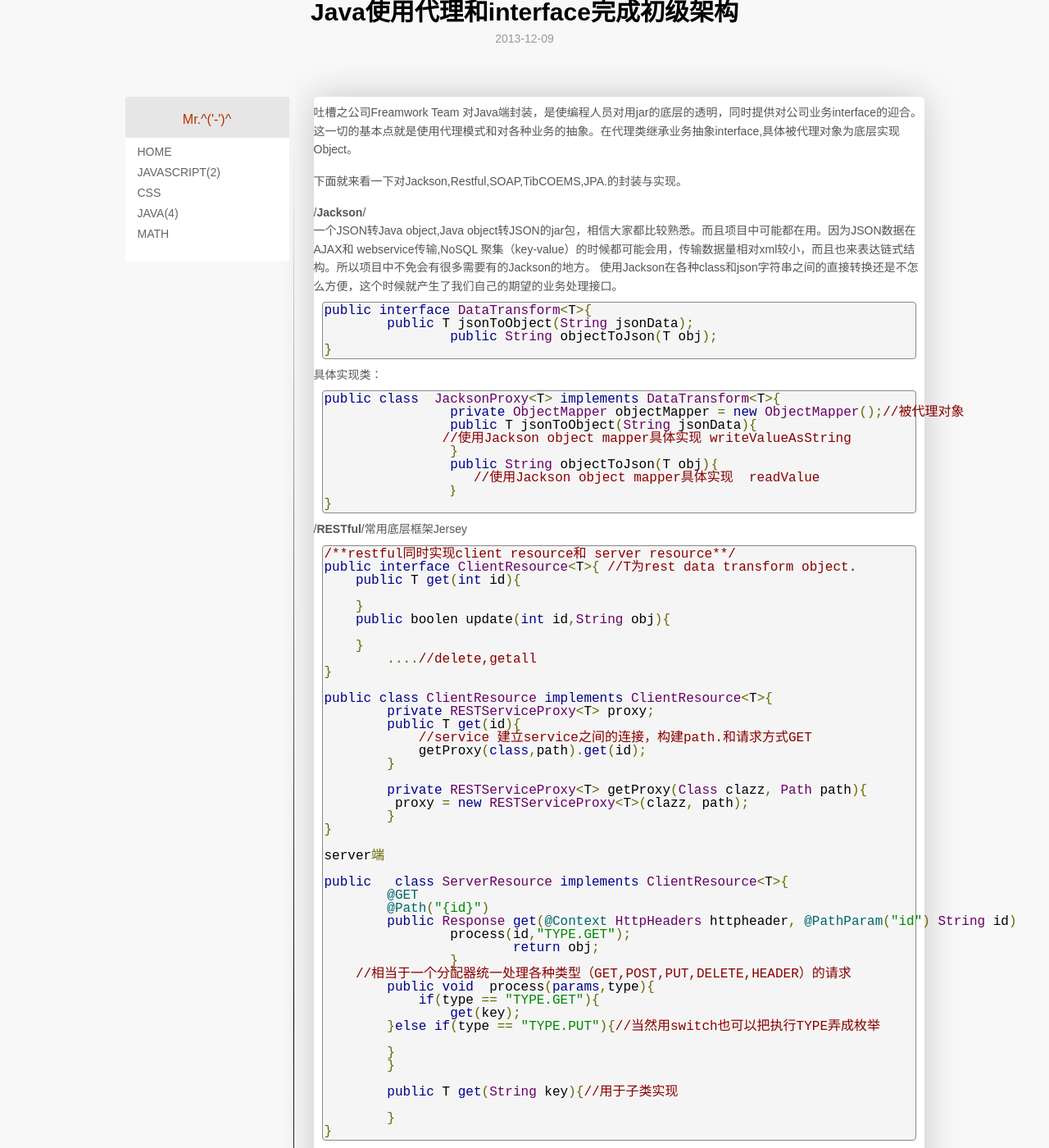
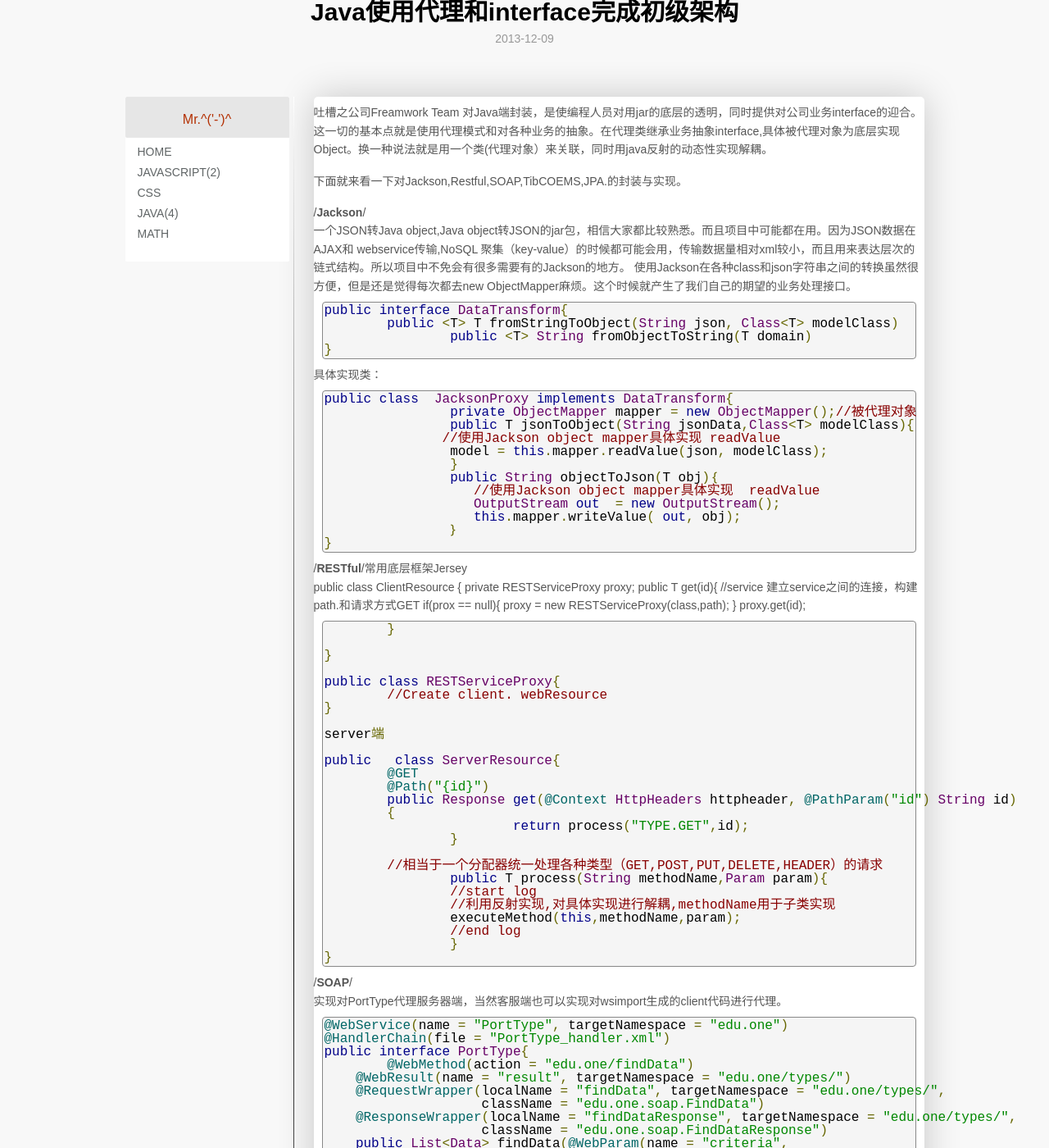
Before and after one commit to clinx/clinx.github.io, a Jekyll site: the page built from _posts/java/2013-12-09-Java-Interface-Factory.md, in a window 1280 px wide and 1400 px high. Shown: the whole window at 82% size. Built offline with Jekyll 4.4.1, drawn with Linux system fonts in a browser that asks for light colours; Markdown is read by kramdown in place of the engine named in the settings; comment, search, counter and statistics services are not loaded; some of the changed text lies outside the part shown.

Commit message:
Update 2013-12-09-Java-Interface-Factory.md

```diff
--- a/_posts/java/2013-12-09-Java-Interface-Factory.md
+++ b/_posts/java/2013-12-09-Java-Interface-Factory.md
@@ -6,84 +6,75 @@ category: java
 ---
 
 吐槽之公司Freamwork Team 对Java端封装，是使编程人员对用jar的底层的透明，同时提供对公司业务interface的迎合。
-这一切的基本点就是使用代理模式和对各种业务的抽象。在代理类继承业务抽象interface,具体被代理对象为底层实现Object。
+这一切的基本点就是使用代理模式和对各种业务的抽象。在代理类继承业务抽象interface,具体被代理对象为底层实现Object。换一种说法就是用一个类(代理对象）来关联，同时用java反射的动态性实现解耦。
 
 下面就来看一下对Jackson,Restful,SOAP,TibCOEMS,JPA.的封装与实现。
 
 /**Jackson**/
 一个JSON转Java object,Java object转JSON的jar包，相信大家都比较熟悉。而且项目中可能都在用。因为JSON数据在AJAX和
-webservice传输,NoSQL 聚集（key-value）的时候都可能会用，传输数据量相对xml较小，而且也来表达链式结构。所以项目中不免会有很多需要有的Jackson的地方。
-使用Jackson在各种class和json字符串之间的直接转换还是不怎么方便，这个时候就产生了我们自己的期望的业务处理接口。
+webservice传输,NoSQL 聚集（key-value）的时候都可能会用，传输数据量相对xml较小，而且用来表达层次的链式结构。所以项目中不免会有很多需要有的Jackson的地方。
+使用Jackson在各种class和json字符串之间的转换虽然很方便，但是还是觉得每次都去new ObjectMapper麻烦。这个时候就产生了我们自己的期望的业务处理接口。
 
-	public interface DataTransform<T>{
-		public T jsonToObject(String jsonData);
-    		public String objectToJson(T obj);
+	public interface DataTransform{
+		public <T> T fromStringToObject(String json, Class<T> modelClass)
+    		public <T> String fromObjectToString(T domain)
 	}
 
 具体实现类：
 
-	public class  JacksonProxy<T> implements DataTransform<T>{
-    		private ObjectMapper objectMapper = new ObjectMapper();//被代理对象
-    		public T jsonToObject(String jsonData){
-		       //使用Jackson object mapper具体实现 writeValueAsString
+	public class  JacksonProxy implements DataTransform{
+    		private ObjectMapper mapper = new ObjectMapper();//被代理对象
+    		public T jsonToObject(String jsonData,Class<T> modelClass){
+		       //使用Jackson object mapper具体实现 readValue
+		        model = this.mapper.readValue(json, modelClass);
     		}
     		public String objectToJson(T obj)｛
        		   //使用Jackson object mapper具体实现  readValue
+       		   OutputStream out  = new OutputStream();
+       		   this.mapper.writeValue( out, obj);
     		｝
 	}
 
 /**RESTful**/常用底层框架Jersey
+	public class ClientResource {
+	private RESTServiceProxy proxy;
+    	public T get(id){
+      	    //service 建立service之间的连接，构建path.和请求方式GET
+      	    if(prox == null){
+      	    	 proxy = new RESTServiceProxy(class,path);
+      	    }
+      	    proxy.get(id);
 
-	/**restful同时实现client resource和 server resource**/
-	public interface ClientResource<T>{ //T为rest data transform object.
-	    public T get(int id){
+    	}
 
-	    }
-	    public boolen update(int id,String obj){
-
-        }
-    	....//delete,getall
 	}
 
-	public class ClientResource implements ClientResource<T>{
-		private RESTServiceProxy<T> proxy;
-    	public T get(id){
-      	    //service 建立service之间的连接，构建path.和请求方式GET
-		    getProxy(class,path).get(id);
-    	}
-
-    	private RESTServiceProxy<T> getProxy(Class clazz, Path path){
-        	 proxy = new RESTServiceProxy<T>(clazz, path);
-    	}
+	public class RESTServiceProxy{
+		//Create client. webResource
 	}
 
     server端
 
-	public   class ServerResource implements ClientResource<T>{
+	public   class ServerResource{
 		@GET
 		@Path("{id}")
 		public Response get(@Context HttpHeaders httpheader, @PathParam("id") String id)
-			process(id,"TYPE.GET");
-      			return obj;
+		{
+      			return process("TYPE.GET",id);
     		}
-        //相当于一个分配器统一处理各种类型（GET,POST,PUT,DELETE,HEADER）的请求
-		public void  process(params,type){
-		    if(type == "TYPE.GET"){
-        		get(key);
-            }else if(type == "TYPE.PUT"){//当然用switch也可以把执行TYPE弄成枚举
 
-        	}
-    	}
-
-    	public T get(String key){//用于子类实现
-
-    	}
+		//相当于一个分配器统一处理各种类型（GET,POST,PUT,DELETE,HEADER）的请求
+    		public T process(String methodName,Param param){
+			//start log
+			//利用反射实现,对具体实现进行解耦,methodName用于子类实现
+			executeMethod(this,methodName,param);
+			//end log
+    		}
 	}
 
 
 /**SOAP**/
-实现对PortType代理服务器端，当然客服端也可以实现wsimport生成的client代码进行代理。用JAXB进行XML String到
-Object的转换，String是因为网络传输没用序列化，是传输XML的String，这样方便验证。
+实现对PortType代理服务器端，当然客服端也可以实现对wsimport生成的client代码进行代理。
 
     @WebService(name = "PortType", targetNamespace = "edu.one")
     @HandlerChain(file = "PortType_handler.xml")
@@ -125,12 +116,11 @@ EMS server在整个SOA架构中器中心枢纽作用。sender和receiver/borker
     sender.send(textMsg);
 
 由于Broker是像配置servlet一样会调用broker的execute.而receiver跟sender差不多都是手动建立连接拿数据，而且需要自己建
-立线程来接受消息，相当于我们主动去拿消息。 broker的execute实际触发是在MessageListener对onMessage的回调时候执行，相当
-于服务器推送，不是我们去拿数据，而是服务器自己发送到comsumer. 可能是向java socket中注册相应操作的回调.
+立线程来接受消息处理（主要是可能处理过程较长）。broker的execute实际触发是在selector用while循环对onMessage的回调时候执行。这个在socket异步编程中可见。
 
 
 /**JPA**/
-可以对unitEntityManger的代理。这个就不写了，基本一样。实际干事的还是JPA的实现框架（EclipseLink,Hibernate）。
+可以对unitEntityManger的代理。这个就不写了，基本一样。实际处理数据逻辑还是JPA的实现框架（EclipseLink,Hibernate）。
 
 
 
```
Also changed, not shown: other parts of _posts/java/2013-12-09-Java-Interface-Factory.md (+1 -1 lines).
